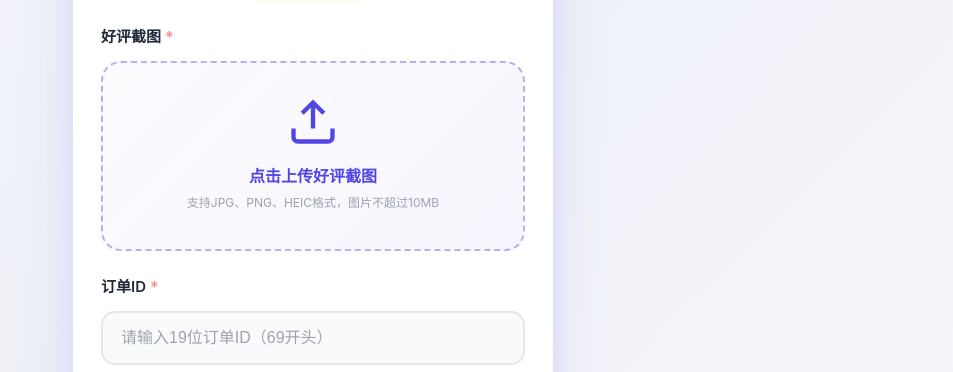
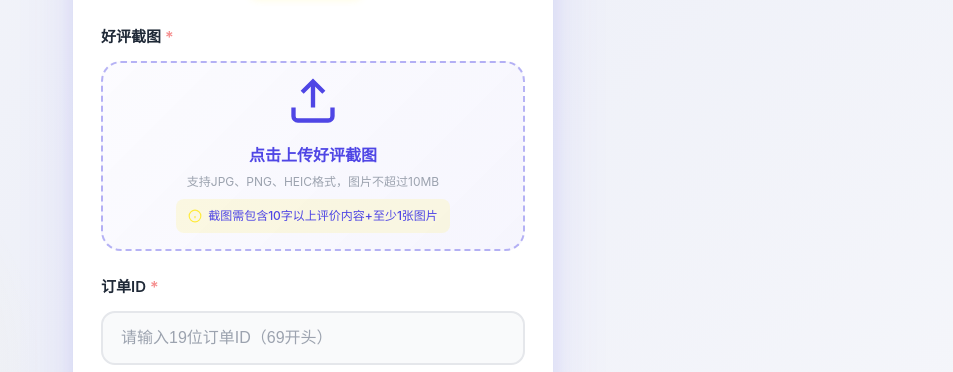
Before and after one commit to ylbabygo/51talk-review-upload, a website: page index.html in a window 1280 px wide. Shown: the part 426-798 px from the top of the page, without its empty margins (327-1280 px from the left). Drawn offline with Linux system fonts and the light colour scheme.

Commit message:
feat: 添加订单截图要求说明（10字以上+至少1张图片）
Coze-Commit-Type: user
Coze-User-ID: 490853512534220
Coze-Conversation-ID: 11250652

```diff
--- a/index.html
+++ b/index.html
@@ -55,6 +55,14 @@
                 </svg>
                 <div class="upload-text">点击上传好评截图</div>
                 <div class="upload-hint">支持JPG、PNG、HEIC格式，图片不超过10MB</div>
+                <div class="upload-requirement">
+                  <svg width="14" height="14" viewBox="0 0 24 24" fill="none" stroke="currentColor" stroke-width="2">
+                    <circle cx="12" cy="12" r="10"/>
+                    <line x1="12" y1="16" x2="12" y2="12"/>
+                    <line x1="12" y1="8" x2="12.01" y2="8"/>
+                  </svg>
+                  截图需包含10字以上评价内容+至少1张图片
+                </div>
 
                 <div class="upload-preview" id="uploadPreview">
                   <img id="previewImage" src="" alt="预览" />
--- a/styles/main.css
+++ b/styles/main.css
@@ -337,6 +337,24 @@ body {
 .upload-hint {
   font-size: 12px;
   color: #9CA3AF;
+}
+
+.upload-requirement {
+  display: flex;
+  align-items: center;
+  gap: 6px;
+  margin-top: 8px;
+  padding: 8px 12px;
+  background: rgba(255, 235, 60, 0.15);
+  border-radius: 8px;
+  font-size: 12px;
+  color: #4F46E5;
+  font-weight: 500;
+}
+
+.upload-requirement svg {
+  flex-shrink: 0;
+  color: #FFEB3C;
 }
 
 .upload-preview {
```
